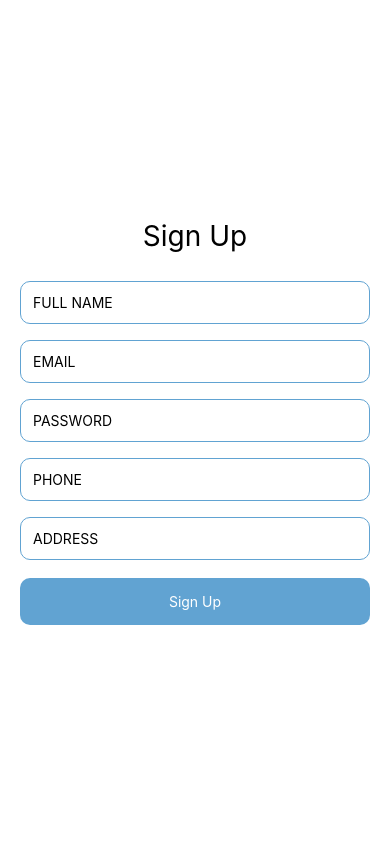
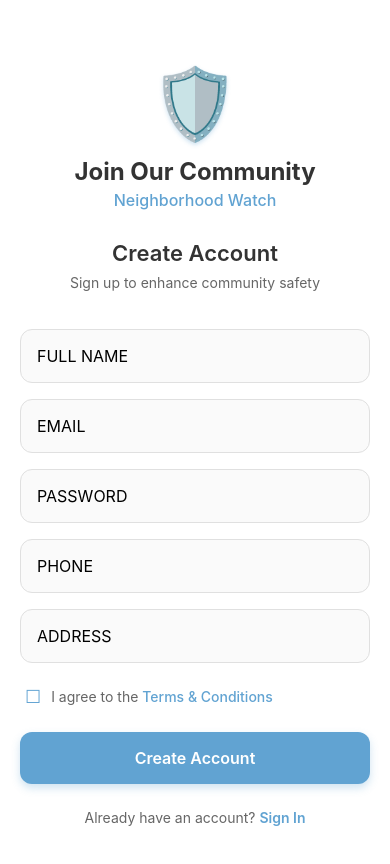
Before and after one commit to TheoMKgosi/CSI473-assignment, a React Native app in the folder NeighborhoodWatchApp/frontend/: screen /Signup in a window 390 px wide. Built offline with nearby package versions, Linux system fonts and the light colour scheme.

Commit message:
Update SignupScreen.js

```diff
--- a/NeighborhoodWatchApp/frontend/screens/SignupScreen.js
+++ b/NeighborhoodWatchApp/frontend/screens/SignupScreen.js
@@ -1,48 +1,197 @@
 import React, { useState } from 'react';
 import { View, Text, TextInput, TouchableOpacity, StyleSheet, Alert, ScrollView } from 'react-native';
+import axios from 'axios';
 
-export default function SignupScreen({ navigation }) {
+const API_URL = 'https://super-palm-tree-69499prjx6rp24xg7-8000.app.github.dev/api';
+
+const SignupScreen = ({ navigation }) => {
   const [form, setForm] = useState({
-    full_name: '', email: '', password: '', phone: '', address: '',
+    full_name: '',
+    email: '',
+    password: '',
+    phone: '',
+    address: ''
   });
 
-  const handleSignup = () => {
-    const filled = Object.values(form).every(v => v.trim());
-    if (filled) {
-      Alert.alert('Success', 'Signed up (mock) – awaiting admin approval');
-      navigation.replace('Login');
-    } else {
-      Alert.alert('Error', 'All fields required');
+  const handleSignup = async () => {
+    try {
+      await axios.post(`${API_URL}/signup/`, form);
+      Alert.alert('Success', 'Account created! Awaiting admin approval.');
+      navigation.navigate('Login');
+    } catch (error) {
+      Alert.alert('Error', error.response?.data?.errors || 'Signup failed');
     }
   };
 
-  const update = (key, val) => setForm({ ...form, [key]: val });
+  return (
+    <ScrollView
+      style={styles.container}
+      contentContainerStyle={styles.scrollContent}
+      showsVerticalScrollIndicator={false}
+    >
+      {/* Blue Shield Logo */}
+      <View style={styles.logoContainer}>
+        <Text style={styles.shieldIcon}>🛡️</Text>
+        <Text style={styles.appName}>Join Our Community</Text>
+        <Text style={styles.appTagline}>Neighborhood Watch</Text>
+      </View>
 
-  return (
-    <ScrollView contentContainerStyle={styles.container}>
-      <Text style={styles.title}>Sign Up</Text>
-      {['full_name', 'email', 'password', 'phone', 'address'].map(f => (
+      <View style={styles.formContainer}>
+        <Text style={styles.title}>Create Account</Text>
+        <Text style={styles.subtitle}>Sign up to enhance community safety</Text>
+
+        {['full_name', 'email', 'password', 'phone', 'address'].map((field) => (
           <TextInput
-          key={f}
+            key={field}
             style={styles.input}
-          placeholder={f.replace('_', ' ').toUpperCase()}
-          value={form[f]}
-          onChangeText={t => update(f, t)}
-          secureTextEntry={f === 'password'}
-          keyboardType={f === 'email' ? 'email-address' : f === 'phone' ? 'phone-pad' : 'default'}
+            placeholder={field.replace('_', ' ').toUpperCase()}
+            value={form[field]}
+            onChangeText={(text) => setForm({ ...form, [field]: text })}
+            secureTextEntry={field === 'password'}
+            keyboardType={
+              field === 'email' ? 'email-address' :
+              field === 'phone' ? 'phone-pad' :
+              'default'
+            }
+            autoCapitalize={field === 'email' ? 'none' : 'words'}
           />
         ))}
+
+        <View style={styles.termsContainer}>
+          <TouchableOpacity style={styles.checkbox}>
+            <Text style={styles.checkboxText}>☐</Text>
+          </TouchableOpacity>
+          <Text style={styles.termsText}>
+            I agree to the <Text style={styles.termsLink}>Terms & Conditions</Text>
+          </Text>
+        </View>
+
         <TouchableOpacity style={styles.button} onPress={handleSignup}>
-        <Text style={styles.buttonText}>Sign Up</Text>
+          <Text style={styles.buttonText}>Create Account</Text>
         </TouchableOpacity>
+
+        <TouchableOpacity style={styles.loginLink} onPress={() => navigation.navigate('Login')}>
+          <Text style={styles.loginText}>
+            Already have an account? <Text style={styles.loginBold}>Sign In</Text>
+          </Text>
+        </TouchableOpacity>
+      </View>
     </ScrollView>
   );
-}
+};
 
 const styles = StyleSheet.create({
-  container: { flexGrow: 1, justifyContent: 'center', padding: 20, backgroundColor: '#fff' },
-  title: { fontSize: 28, textAlign: 'center', marginBottom: 20 },
-  input: { width: '100%', padding: 12, marginVertical: 8, borderWidth: 1, borderColor: '#61a3d2', borderRadius: 10 },
-  button: { width: '100%', padding: 15, backgroundColor: '#61a3d2', borderRadius: 10, marginTop: 10, alignItems: 'center' },
-  buttonText: { color: '#fff' },
+  container: {
+    flex: 1,
+    backgroundColor: '#fff',
+  },
+  scrollContent: {
+    flexGrow: 1,
+    padding: 20,
+  },
+  logoContainer: {
+    alignItems: 'center',
+    marginTop: 40,
+    marginBottom: 30,
+  },
+  shieldIcon: {
+    fontSize: 70,
+    color: '#61a3d2', // Blue color for the shield
+    marginBottom: 12,
+    textShadowColor: 'rgba(97, 163, 210, 0.3)',
+    textShadowOffset: { width: 0, height: 2 },
+    textShadowRadius: 4,
+  },
+  appName: {
+    fontSize: 24,
+    fontWeight: '700',
+    color: '#333',
+    marginBottom: 4,
+  },
+  appTagline: {
+    fontSize: 16,
+    color: '#61a3d2',
+    fontWeight: '500',
+  },
+  formContainer: {
+    flex: 1,
+  },
+  title: {
+    fontSize: 22,
+    fontWeight: '600',
+    color: '#333',
+    marginBottom: 8,
+    textAlign: 'center',
+  },
+  subtitle: {
+    fontSize: 14,
+    color: '#666',
+    marginBottom: 30,
+    textAlign: 'center',
+  },
+  input: {
+    width: '100%',
+    padding: 16,
+    marginVertical: 8,
+    borderWidth: 1,
+    borderColor: '#e0e0e0',
+    borderRadius: 12,
+    backgroundColor: '#fafafa',
+    fontSize: 16,
+  },
+  termsContainer: {
+    flexDirection: 'row',
+    alignItems: 'center',
+    marginVertical: 15,
+    paddingHorizontal: 5,
+  },
+  checkbox: {
+    marginRight: 10,
+  },
+  checkboxText: {
+    fontSize: 18,
+    color: '#61a3d2',
+  },
+  termsText: {
+    fontSize: 14,
+    color: '#666',
+    flex: 1,
+  },
+  termsLink: {
+    color: '#61a3d2',
+    fontWeight: '500',
+  },
+  button: {
+    width: '100%',
+    padding: 16,
+    backgroundColor: '#61a3d2',
+    borderRadius: 12,
+    marginTop: 10,
+    alignItems: 'center',
+    shadowColor: '#61a3d2',
+    shadowOffset: { width: 0, height: 4 },
+    shadowOpacity: 0.3,
+    shadowRadius: 8,
+    elevation: 4,
+  },
+  buttonText: {
+    color: '#fff',
+    fontWeight: '600',
+    fontSize: 16,
+  },
+  loginLink: {
+    marginTop: 25,
+    marginBottom: 20,
+    alignItems: 'center',
+  },
+  loginText: {
+    color: '#666',
+    fontSize: 14,
+  },
+  loginBold: {
+    color: '#61a3d2',
+    fontWeight: '600',
+  },
 });
+
+export default SignupScreen;
```
Lines whose indentation alone changed are shown as unchanged.
